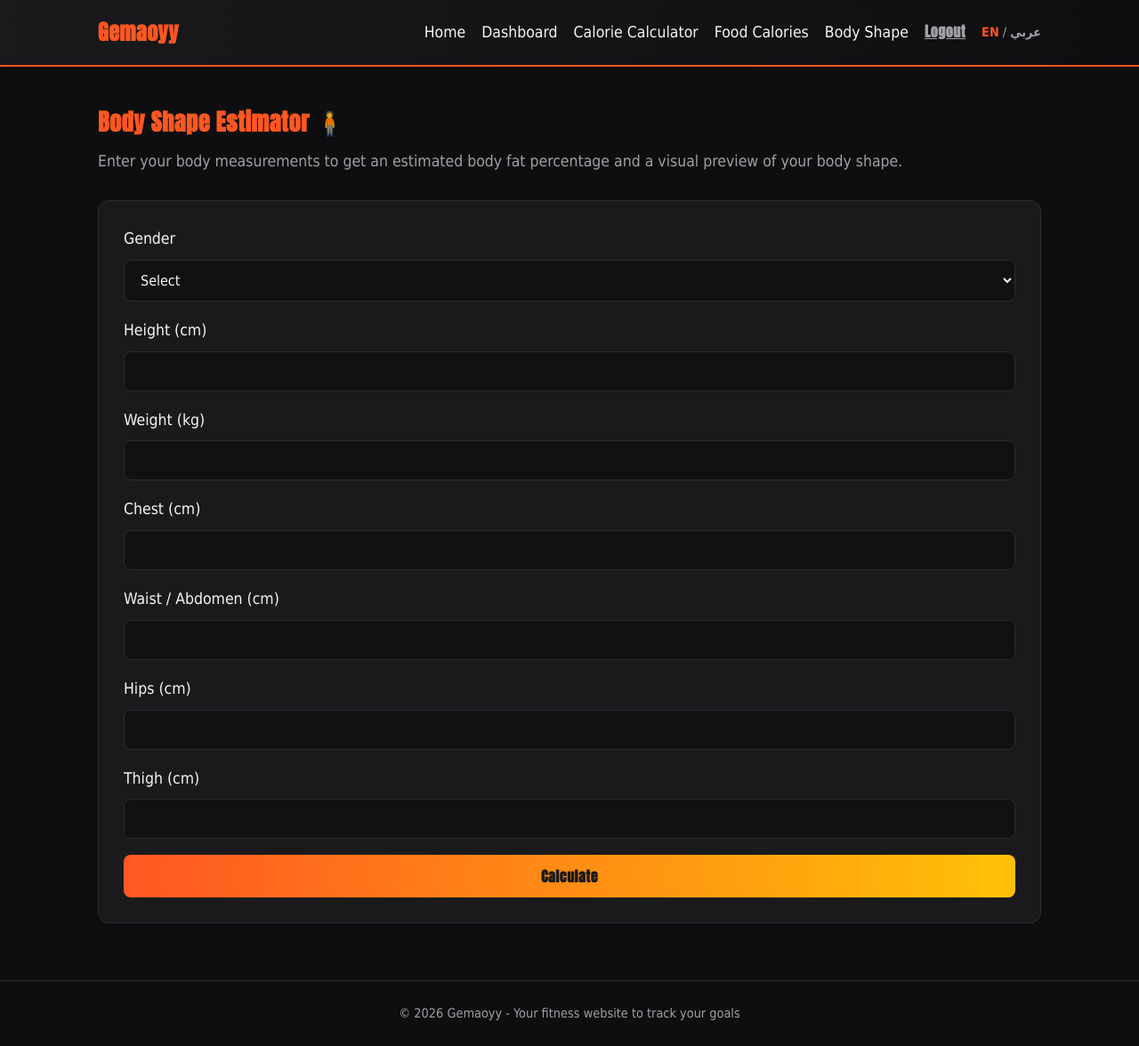
After one commit to yousefelsayed836-a11y/gemaoyy, a Node server app: page /body-shape in a window 1280 px wide. The commit adds this page. Shown: the whole page at 89% size. Run offline with Node 20, Linux system fonts and the light colour scheme; the visitor is signed in with stand-in values (Sample User, id 1); data that the repository does not hold is empty; some libraries are stand-ins or nearby versions.

Commit message:
Add body shape estimator page with body fat percentage
New /body-shape page lets users enter height, weight, and chest/waist/
hip/thigh measurements; saves them per user and shows an estimated body
fat percentage (Relative Fat Mass formula) alongside an SVG silhouette
scaled to their proportions. Linked from the navbar, home page, and
dashboard. Also bumps the English body font size slightly and switches
Arabic typography to the Cairo font.

```diff
--- a/locales/ar.json
+++ b/locales/ar.json
@@ -22,6 +22,8 @@
   "feature2_desc": "اختار الأكلة وحدد الكمية بالجرام، وهنوريك السعرات والبروتين والكارب والدهون فيها بالتفصيل.",
   "feature3_title": "حسابك محفوظ",
   "feature3_desc": "اعمل حساب وكل بياناتك ونتائجك بتفضل محفوظة عشان ترجع ليها في أي وقت.",
+  "feature4_title": "تقدير شكل الجسم",
+  "feature4_desc": "هات مقاسات الصدر والبطن والأرداف والفخد وهنوريك نسبة الدهون التقريبية وشكل تخيلي لجسمك.",
 
   "register_title": "إنشاء حساب جديد",
   "label_name": "الاسم",
@@ -98,5 +100,19 @@
   "label_amount": "الكمية (جرام)",
   "result_per_grams": "لكل {grams} جرام",
   "result_calories": "السعرات الحرارية",
-  "err_food_not_found": "الأكل ده غير موجود في القاعدة"
+  "err_food_not_found": "الأكل ده غير موجود في القاعدة",
+
+  "nav_bodyshape": "شكل الجسم",
+  "bodyshape_title": "تقدير شكل الجسم 🧍",
+  "bodyshape_subtitle": "هات مقاساتك وهنوريك نسبة الدهون التقريبية وشكل تخيلي لجسمك.",
+  "label_chest": "محيط الصدر (سم)",
+  "label_waist": "محيط البطن (سم)",
+  "label_hips": "محيط الأرداف (سم)",
+  "label_thigh": "محيط الفخد (سم)",
+  "bodyshape_result_title": "شكل جسمك التخيلي",
+  "bodyshape_bodyfat": "نسبة الدهون التقريبية",
+  "bodyshape_disclaimer": "ده تقدير تخيلي تقريبي بس، ومش بديل عن قياس طبي.",
+  "dash_bodyshape_title": "تقدير شكل الجسم",
+  "dash_bodyshape_desc": "هات مقاساتك وهنقدرلك نسبة الدهون التقريبية وشكل جسمك التخيلي.",
+  "dash_bodyshape_btn": "روح لقسم شكل الجسم"
 }
--- a/locales/en.json
+++ b/locales/en.json
@@ -22,6 +22,8 @@
   "feature2_desc": "Pick a food and enter the amount in grams, and we'll show you its calories, protein, carbs and fat in detail.",
   "feature3_title": "Your Account is Saved",
   "feature3_desc": "Create an account and all your data and results stay saved so you can come back to them anytime.",
+  "feature4_title": "Body Shape Estimator",
+  "feature4_desc": "Enter your chest, waist, hip and thigh measurements and get an estimated body fat percentage and a visual preview of your body shape.",
 
   "register_title": "Create a New Account",
   "label_name": "Name",
@@ -98,5 +100,19 @@
   "label_amount": "Amount (grams)",
   "result_per_grams": "Per {grams} grams",
   "result_calories": "Calories",
-  "err_food_not_found": "This food was not found in the database"
+  "err_food_not_found": "This food was not found in the database",
+
+  "nav_bodyshape": "Body Shape",
+  "bodyshape_title": "Body Shape Estimator 🧍",
+  "bodyshape_subtitle": "Enter your body measurements to get an estimated body fat percentage and a visual preview of your body shape.",
+  "label_chest": "Chest (cm)",
+  "label_waist": "Waist / Abdomen (cm)",
+  "label_hips": "Hips (cm)",
+  "label_thigh": "Thigh (cm)",
+  "bodyshape_result_title": "Your Estimated Body Shape",
+  "bodyshape_bodyfat": "Estimated Body Fat",
+  "bodyshape_disclaimer": "This is just a rough visual estimate, not a medical measurement.",
+  "dash_bodyshape_title": "Body Shape Estimator",
+  "dash_bodyshape_desc": "Enter your measurements to estimate your body fat percentage and preview your body shape.",
+  "dash_bodyshape_btn": "Go to Body Shape Estimator"
 }
--- a/public/css/style.css
+++ b/public/css/style.css
@@ -21,11 +21,30 @@ body {
   background: var(--bg-dark);
   color: var(--text-light);
   line-height: 1.7;
+  font-size: 16px;
 }
 
 h1, h2, h3, .logo, .btn {
   font-family: 'Anton', 'Tahoma', 'Segoe UI', Arial, sans-serif;
   letter-spacing: 0.5px;
+}
+
+/* الإنجليزي بخط أكبر شوية، والعربي بخط Cairo */
+html[dir="ltr"] body {
+  font-size: 17.5px;
+}
+
+html[dir="rtl"] body {
+  font-family: 'Cairo', 'Tahoma', 'Segoe UI', Arial, sans-serif;
+}
+
+html[dir="rtl"] h1,
+html[dir="rtl"] h2,
+html[dir="rtl"] h3,
+html[dir="rtl"] .logo,
+html[dir="rtl"] .btn {
+  font-family: 'Cairo', 'Tahoma', 'Segoe UI', Arial, sans-serif;
+  font-weight: 800;
 }
 
 .container {
@@ -416,3 +435,33 @@ h1, h2, h3, .logo, .btn {
   border-top: 1px solid var(--border-color);
   font-size: 0.9rem;
 }
+
+/* Feature card extra button */
+.feature-btn {
+  display: inline-block;
+  margin-top: 14px;
+  padding: 8px 20px;
+  font-size: 0.9rem;
+}
+
+/* Body shape page */
+.bodyshape-result {
+  text-align: center;
+}
+
+.body-svg-wrap {
+  display: flex;
+  justify-content: center;
+  margin: 10px 0 20px;
+}
+
+.body-svg {
+  width: 160px;
+  height: 340px;
+}
+
+.subtitle.small {
+  font-size: 0.85rem;
+  margin-top: 16px;
+  margin-bottom: 0;
+}
--- /dev/null
+++ b/routes/bodyshape.js
@@ -0,0 +1,61 @@
+const express = require('express');
+const db = require('../db/database');
+const { requireAuth } = require('../middleware/auth');
+const { generateBodySvg } = require('../lib/bodySvg');
+
+const router = express.Router();
+
+// تقدير نسبة الدهون باستخدام معادلة RFM (Relative Fat Mass)
+function estimateBodyFat({ gender, height, waist }) {
+  const ratio = height / waist;
+  const bodyFat = gender === 'female' ? 76 - 20 * ratio : 64 - 20 * ratio;
+  return Math.max(Math.round(bodyFat * 10) / 10, 0);
+}
+
+router.get('/body-shape', requireAuth, (req, res) => {
+  const saved = db.prepare('SELECT * FROM body_shapes WHERE user_id = ?').get(req.session.userId);
+
+  let result = null;
+  let svg = null;
+  if (saved) {
+    result = saved;
+    svg = generateBodySvg(saved);
+  }
+
+  res.render('bodyshape', { result, svg, error: null, old: saved || {} });
+});
+
+router.post('/body-shape', requireAuth, (req, res) => {
+  const { gender, height, weight, chest, waist, hips, thigh } = req.body;
+
+  const data = {
+    gender,
+    height: parseFloat(height),
+    weight: parseFloat(weight),
+    chest: parseFloat(chest),
+    waist: parseFloat(waist),
+    hips: parseFloat(hips),
+    thigh: parseFloat(thigh)
+  };
+
+  if (!gender || Object.values(data).some(v => typeof v === 'number' && (!v || v <= 0))) {
+    return res.render('bodyshape', { result: null, svg: null, error: 'err_fill_correct', old: req.body });
+  }
+
+  const bodyFat = estimateBodyFat(data);
+
+  db.prepare(`
+    INSERT INTO body_shapes (user_id, gender, height, weight, chest, waist, hips, thigh, body_fat, updated_at)
+    VALUES (@user_id, @gender, @height, @weight, @chest, @waist, @hips, @thigh, @body_fat, CURRENT_TIMESTAMP)
+    ON CONFLICT(user_id) DO UPDATE SET
+      gender=@gender, height=@height, weight=@weight, chest=@chest, waist=@waist, hips=@hips, thigh=@thigh,
+      body_fat=@body_fat, updated_at=CURRENT_TIMESTAMP
+  `).run({ user_id: req.session.userId, body_fat: bodyFat, ...data });
+
+  const result = db.prepare('SELECT * FROM body_shapes WHERE user_id = ?').get(req.session.userId);
+  const svg = generateBodySvg(result);
+
+  res.render('bodyshape', { result, svg, error: null, old: req.body });
+});
+
+module.exports = router;
--- a/server.js
+++ b/server.js
@@ -9,6 +9,7 @@ const i18n = require('./middleware/i18n');
 const authRoutes = require('./routes/auth');
 const caloriesRoutes = require('./routes/calories');
 const foodsRoutes = require('./routes/foods');
+const bodyShapeRoutes = require('./routes/bodyshape');
 const db = require('./db/database');
 
 const app = express();
@@ -42,6 +43,7 @@ app.use((req, res, next) => {
 app.use('/', authRoutes);
 app.use('/', caloriesRoutes);
 app.use('/', foodsRoutes);
+app.use('/', bodyShapeRoutes);
 
 app.get('/', (req, res) => {
   res.render('home');
--- /dev/null
+++ b/views/bodyshape.ejs
@@ -0,0 +1,67 @@
+<section class="calc-section">
+  <h1><%= t('bodyshape_title') %></h1>
+  <p class="subtitle"><%= t('bodyshape_subtitle') %></p>
+
+  <% if (error) { %>
+    <div class="alert alert-error"><%= t(error) %></div>
+  <% } %>
+
+  <div class="calc-grid">
+    <form action="/body-shape" method="POST" class="card calc-form">
+      <div class="form-group">
+        <label for="gender"><%= t('label_gender') %></label>
+        <select id="gender" name="gender" required>
+          <option value=""><%= t('opt_select') %></option>
+          <option value="male" <%= old.gender === 'male' ? 'selected' : '' %>><%= t('opt_male') %></option>
+          <option value="female" <%= old.gender === 'female' ? 'selected' : '' %>><%= t('opt_female') %></option>
+        </select>
+      </div>
+
+      <div class="form-group">
+        <label for="height"><%= t('label_height') %></label>
+        <input type="number" id="height" name="height" min="100" max="250" step="0.1" required value="<%= old.height || '' %>">
+      </div>
+
+      <div class="form-group">
+        <label for="weight"><%= t('label_weight') %></label>
+        <input type="number" id="weight" name="weight" min="30" max="300" step="0.1" required value="<%= old.weight || '' %>">
+      </div>
+
+      <div class="form-group">
+        <label for="chest"><%= t('label_chest') %></label>
+        <input type="number" id="chest" name="chest" min="40" max="200" step="0.1" required value="<%= old.chest || '' %>">
+      </div>
+
+      <div class="form-group">
+        <label for="waist"><%= t('label_waist') %></label>
+        <input type="number" id="waist" name="waist" min="40" max="200" step="0.1" required value="<%= old.waist || '' %>">
+      </div>
+
+      <div class="form-group">
+        <label for="hips"><%= t('label_hips') %></label>
+        <input type="number" id="hips" name="hips" min="40" max="200" step="0.1" required value="<%= old.hips || '' %>">
+      </div>
+
+      <div class="form-group">
+        <label for="thigh"><%= t('label_thigh') %></label>
+        <input type="number" id="thigh" name="thigh" min="20" max="120" step="0.1" required value="<%= old.thigh || '' %>">
+      </div>
+
+      <button type="submit" class="btn btn-primary btn-full"><%= t('btn_calculate') %></button>
+    </form>
+
+    <% if (result) { %>
+      <div class="card calc-result bodyshape-result">
+        <h2><%= t('bodyshape_result_title') %></h2>
+        <div class="body-svg-wrap">
+          <%- svg %>
+        </div>
+        <div class="result-row highlight">
+          <span><%= t('bodyshape_bodyfat') %></span>
+          <strong><%= result.body_fat %>%</strong>
+        </div>
+        <p class="subtitle small"><%= t('bodyshape_disclaimer') %></p>
+      </div>
+    <% } %>
+  </div>
+</section>
--- a/views/dashboard.ejs
+++ b/views/dashboard.ejs
@@ -37,4 +37,10 @@
     <p><%= t('dash_foods_desc') %></p>
     <a href="/foods" class="btn btn-primary"><%= t('dash_foods_btn') %></a>
   </div>
+
+  <div class="card">
+    <h2><%= t('dash_bodyshape_title') %></h2>
+    <p><%= t('dash_bodyshape_desc') %></p>
+    <a href="/body-shape" class="btn btn-primary"><%= t('dash_bodyshape_btn') %></a>
+  </div>
 </section>
--- a/views/home.ejs
+++ b/views/home.ejs
@@ -32,4 +32,10 @@
     <h3><%= t('feature3_title') %></h3>
     <p><%= t('feature3_desc') %></p>
   </div>
+  <div class="feature-card">
+    <div class="feature-icon">🧍</div>
+    <h3><%= t('feature4_title') %></h3>
+    <p><%= t('feature4_desc') %></p>
+    <a href="/body-shape" class="btn btn-outline feature-btn"><%= t('nav_bodyshape') %></a>
+  </div>
 </section>
--- a/views/layout.ejs
+++ b/views/layout.ejs
@@ -6,7 +6,7 @@
   <title><%= t('brand') %> | Gemaoyy</title>
   <link rel="preconnect" href="https://fonts.googleapis.com">
   <link rel="preconnect" href="https://fonts.gstatic.com" crossorigin>
-  <link href="https://fonts.googleapis.com/css2?family=Anton&display=swap" rel="stylesheet">
+  <link href="https://fonts.googleapis.com/css2?family=Anton&family=Cairo:wght@400;700;800&display=swap" rel="stylesheet">
   <link rel="stylesheet" href="/css/style.css">
 </head>
 <body>
@@ -19,6 +19,7 @@
           <a href="/dashboard"><%= t('nav_dashboard') %></a>
           <a href="/calories"><%= t('nav_calories') %></a>
           <a href="/foods"><%= t('nav_foods') %></a>
+          <a href="/body-shape"><%= t('nav_bodyshape') %></a>
           <form action="/logout" method="POST" class="inline-form">
             <button type="submit" class="btn btn-link"><%= t('nav_logout') %></button>
           </form>
```
Also changed, not shown: db/database.js (+14 -0 lines), lib/bodySvg.js (added, +48 -0 lines).
